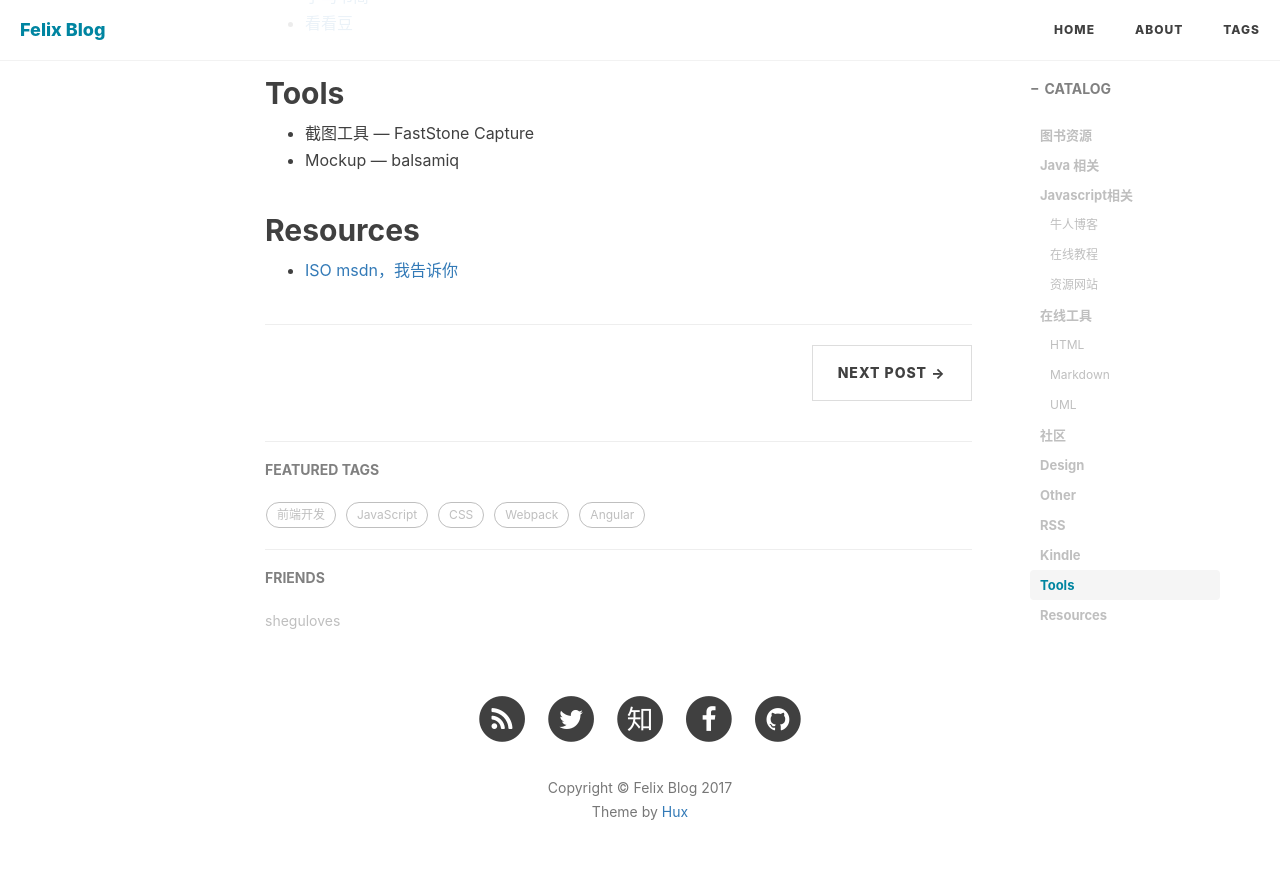
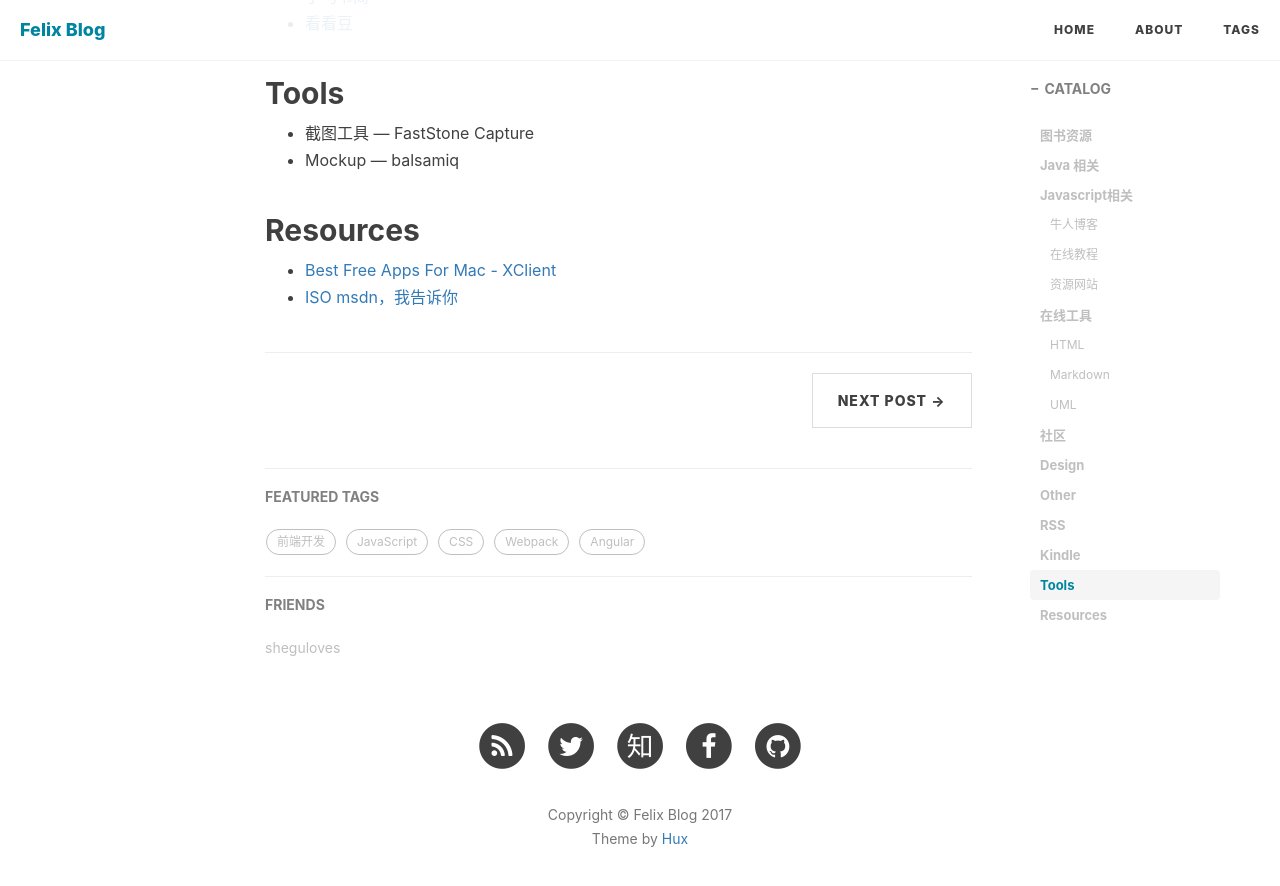
Before and after one commit to sheguloves/blog, a Jekyll site: the page built from _posts/2015-08-05-learning-resource.md, in a window 1280 px wide and 900 px high, scrolled down 3374 px. Shown: the top 886 px of the window. Built offline with Jekyll 4.4.1, drawn with Linux system fonts in a browser that asks for light colours; nearby versions of some CDN libraries; comment, search, counter and statistics services are not loaded.

Commit message:
Message: Update resource page Reviewed by Nobody

```diff
--- a/_posts/2015-08-05-learning-resource.md
+++ b/_posts/2015-08-05-learning-resource.md
@@ -126,4 +126,5 @@ tags:
 
 ## Resources
 
+* [Best Free Apps For Mac - XClient](http://xclient.info/)
 * [ISO msdn，我告诉你](http://www.itellyou.cn/)
```
